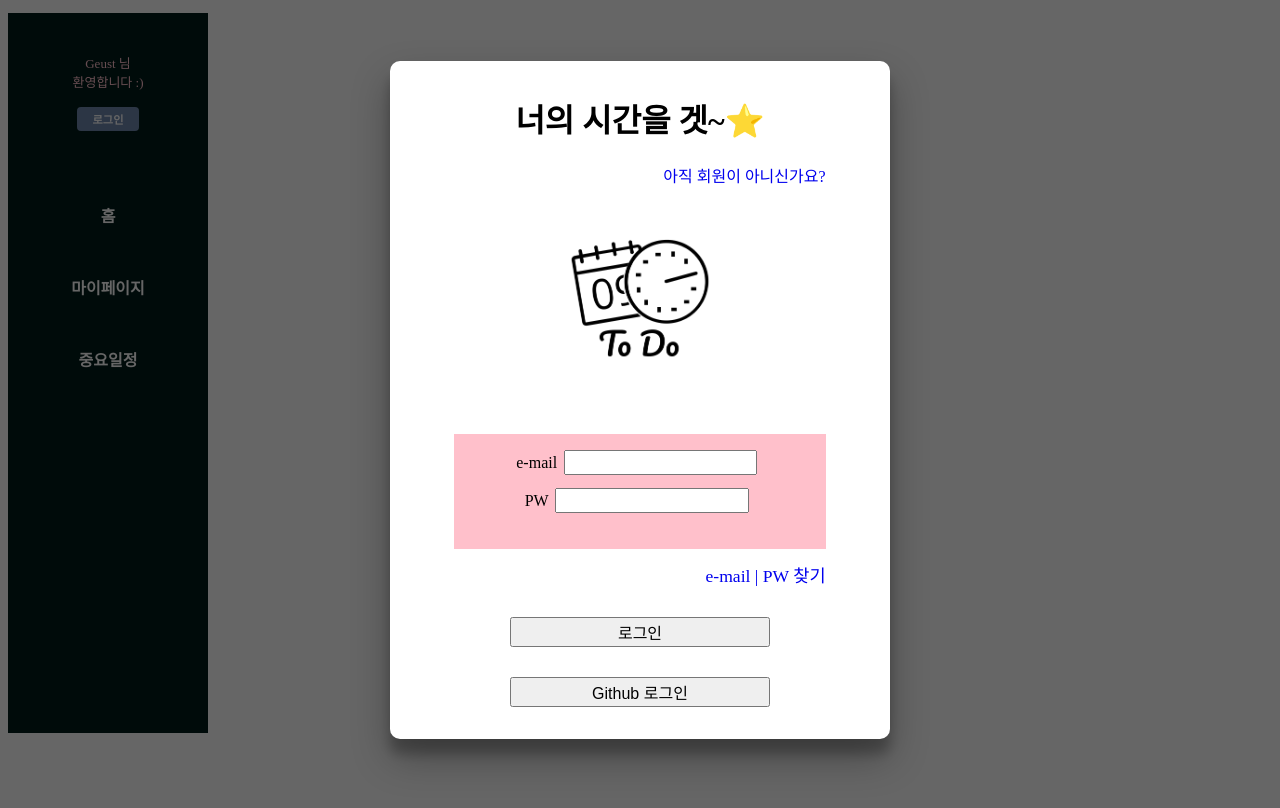
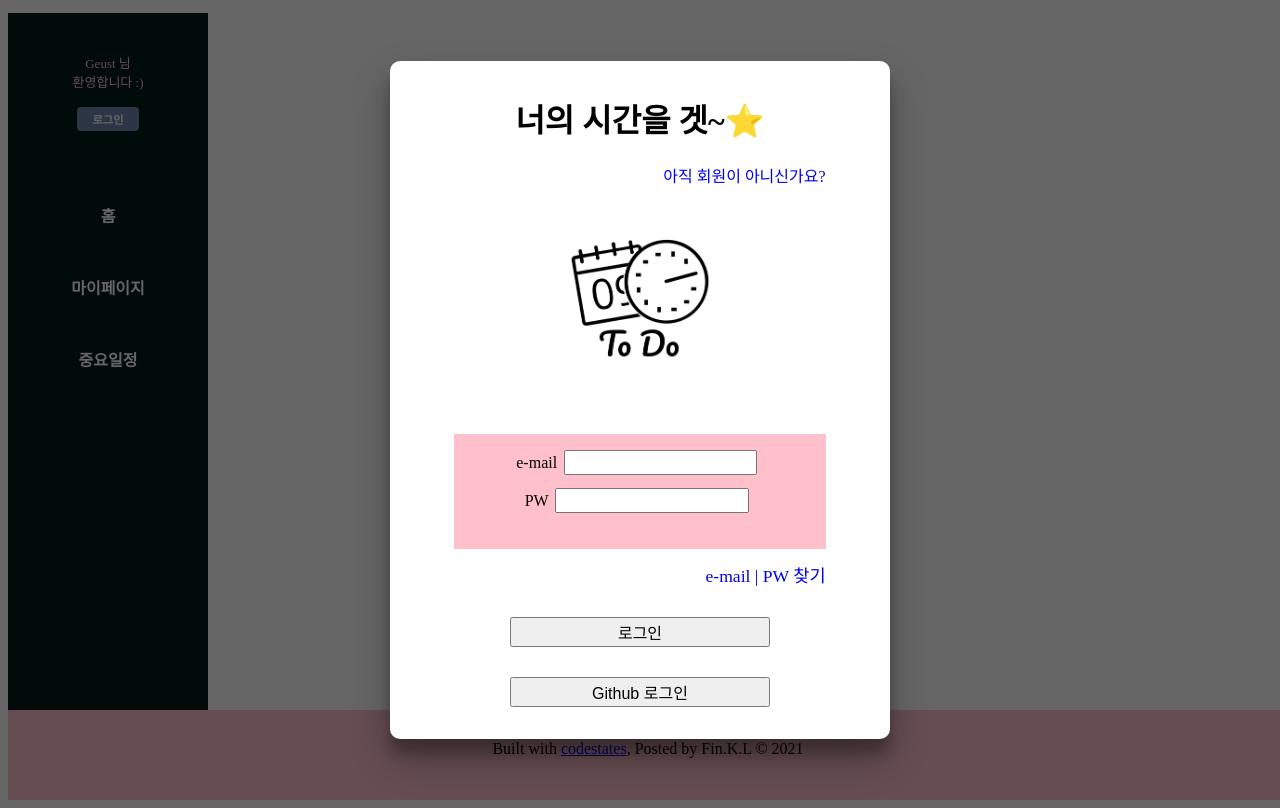
Before and after one commit to jami829/http_client_typeScript, a React (Create React App) app: page / in a window 1280 px wide. Built offline with nearby package versions, Linux system fonts and the light colour scheme.

Commit message:
:zap: [타입스크립트 리팩토링] footer 삽입

```diff
--- a/src/App.tsx
+++ b/src/App.tsx
@@ -16,6 +16,7 @@ import FindAccount from './components/Find_account';
 import CompletedFindEmail from './components/Find_Email_completed';
 import CompletedFindPw from './components/Find_PW_completed';
 import Edit from './components/Edit';
+import Footer from './components/Footer';
 
 
 function App() {
@@ -221,6 +222,9 @@ function App() {
         {/* <Route path={"/remove"} component={Remove} /> */}
         <Route path={"/remove_user_completed"} component={Remove_completed} signOut={handleSignOut} />
       </div>
+      <div className="footer">
+        <Footer />
+      </div>
     </Router>
   )
 }
```
Also changed, not shown: src/components/Footer.tsx (renamed from src/components/Footer.js), 1 other file (tests, documents, lock files or other folders).
